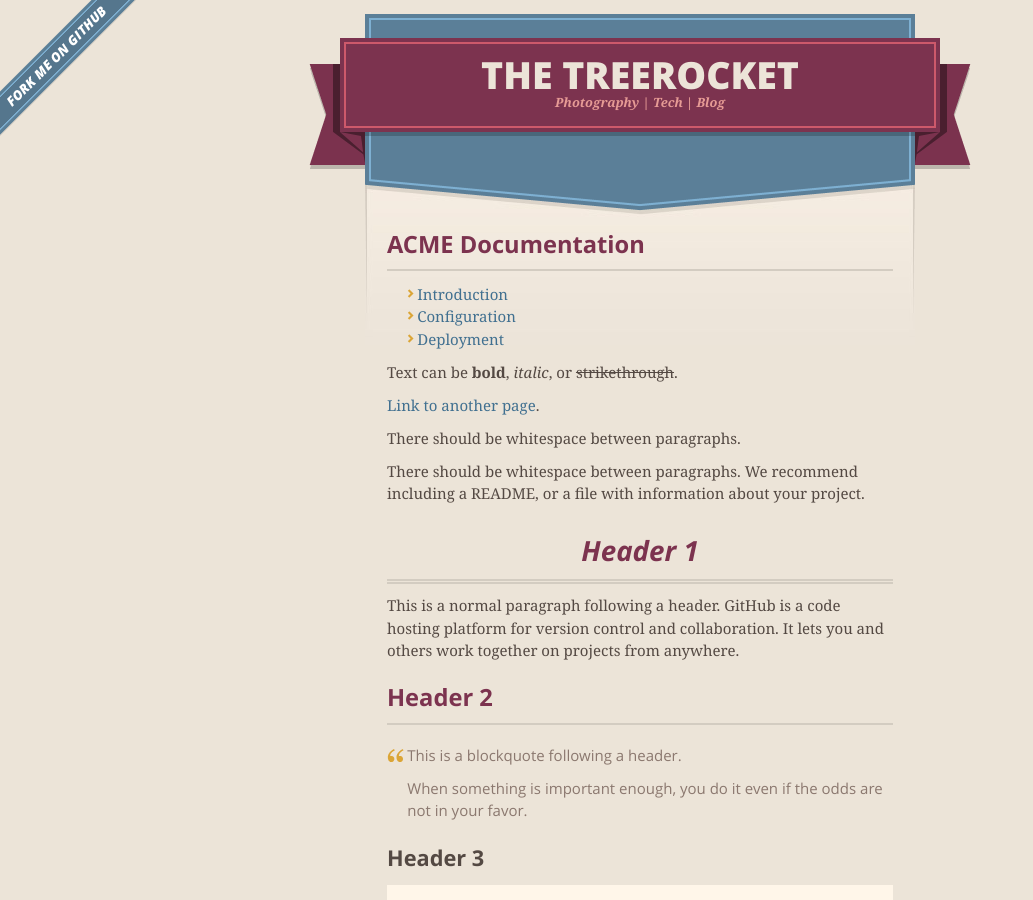
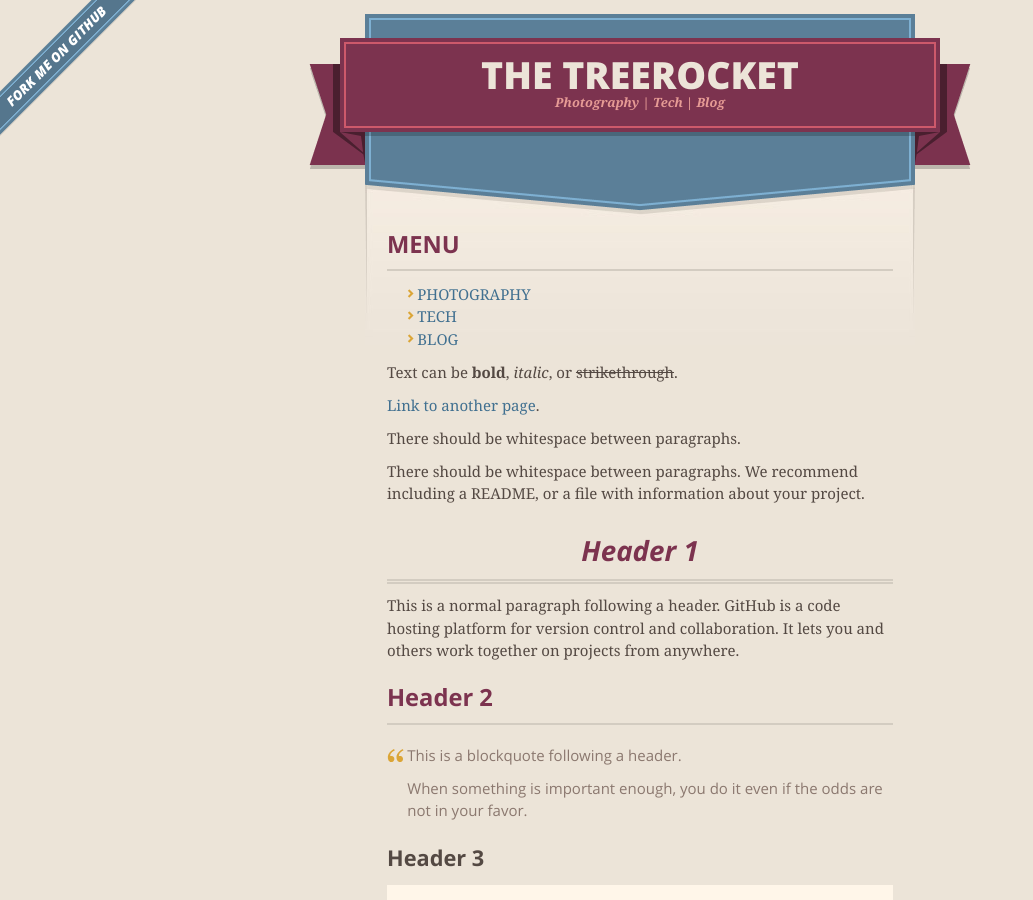
Before and after one commit to Screak42/treerocket, a Jekyll site: the page built from index.md, in a window 1280 px wide and 900 px high. Shown: the whole window, without its empty margins (0-1033 px from the left). Built offline with Jekyll 4.4.1, drawn with Linux system fonts in a browser that asks for light colours; a script that is not in the unit is left out.

Commit message:
Update samplelist.yml

```diff
--- a/_data/samplelist.yml
+++ b/_data/samplelist.yml
@@ -1,11 +1,11 @@
-docs_list_title: ACME Documentation
+docs_list_title: MENU
 docs:
 
-- title: Introduction
-  url: introduction.html
+- title: PHOTOGRAPHY
+  url: photo.html
 
-- title: Configuration
-  url: configuration.html
+- title: TECH
+  url: tech.html
 
-- title: Deployment
-  url: deployment.html
+- title: BLOG
+  url: blog.html
```
